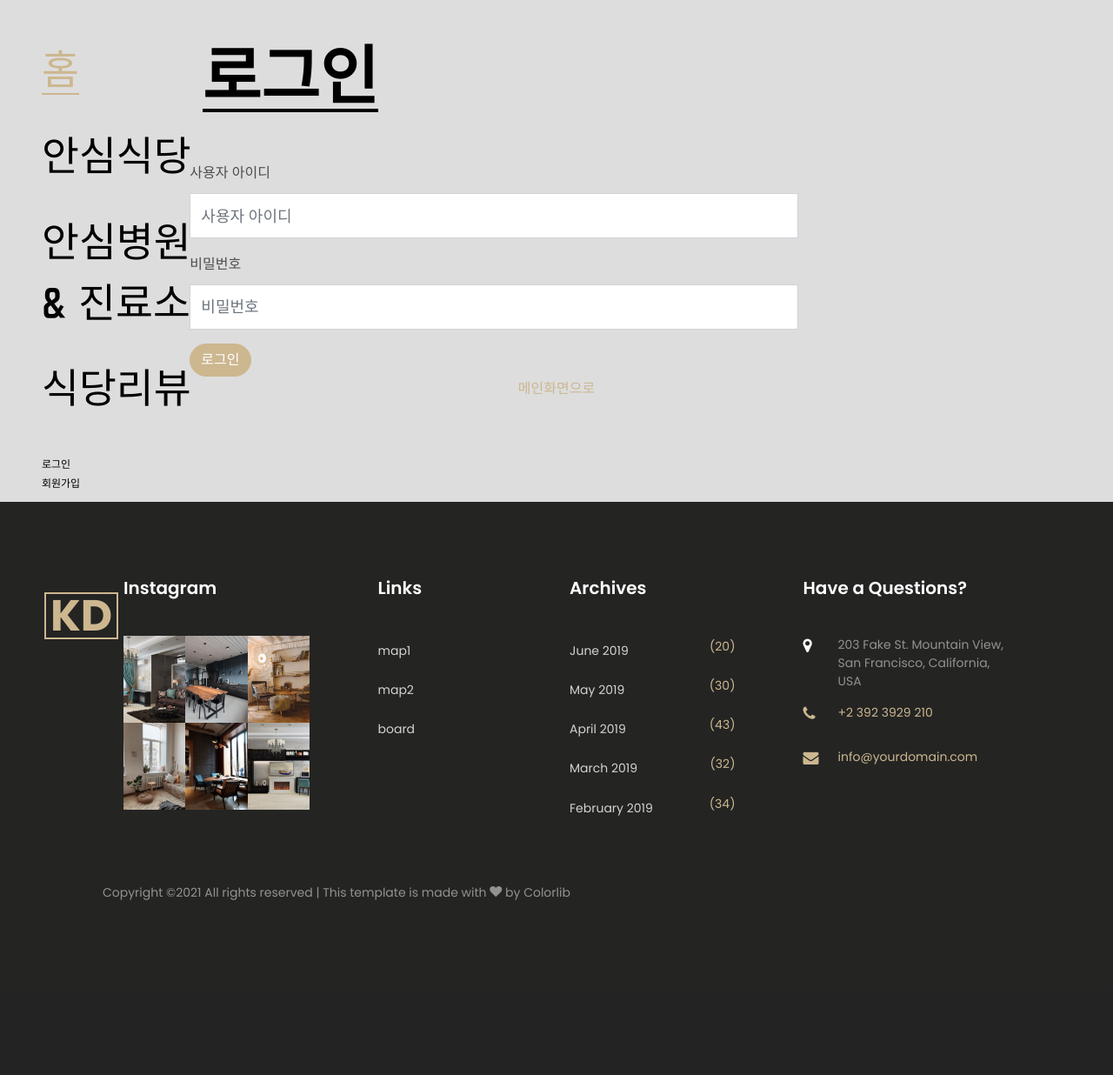
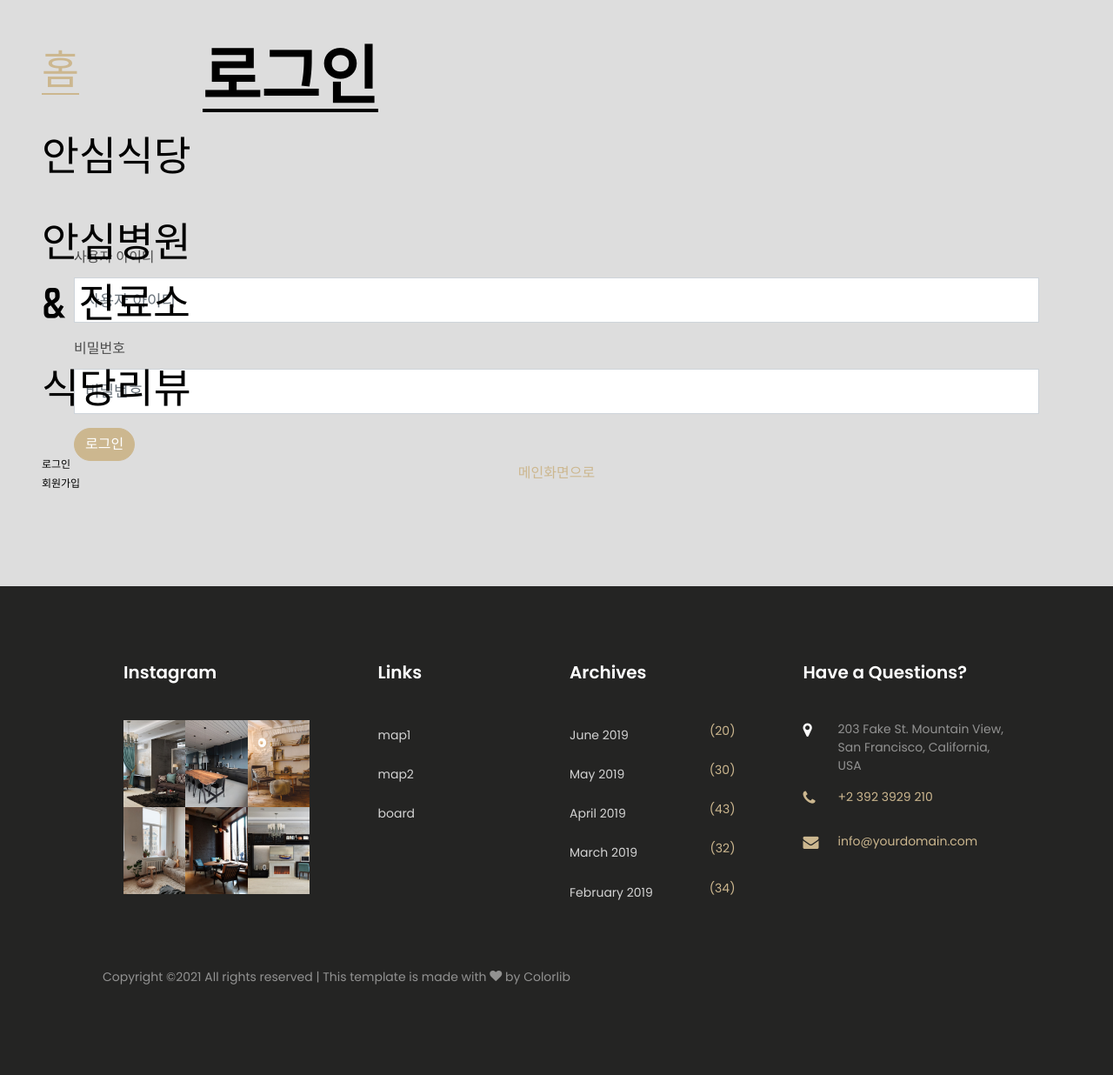
Before and after one commit to SUJEONG999/webproject, a Django app: page /login/ in a window 1280 px wide. Shown: the whole page at 87% size. Before the commit the page ends 1035 px from the top, so only its background shows below. Run offline with Django 3.2, Linux system fonts and the light colour scheme; some libraries are stand-ins or nearby versions; some web fonts are replaced.

Commit message:
2021.02.07 UPDATE

```diff
--- a/projectapp/templates/index.html
+++ b/projectapp/templates/index.html
@@ -52,9 +52,7 @@
 				</p>
 			</nav>
 
-			<div class="colorlib-footer">
-				<h1 id="colorlib-logo"><a href="index.html">KD</a></h1>
-			</div>
+
 		</aside> <!-- END COLORLIB-ASIDE -->
 		<div id="colorlib-main">
 			<section class="ftco-section ftco-no-pt ftco-no-pb mb-5 ftco-intro">
--- a/projectapp/templates/login.html
+++ b/projectapp/templates/login.html
@@ -51,10 +51,6 @@
 					<span><a href="../register">회원가입</a></span>
 				</p>
 			</nav>
-
-			<div class="colorlib-footer">
-				<h1 id="colorlib-logo"><a href="index.html">KD</a></h1>
-			</div>
 		</aside> <!-- END COLORLIB-ASIDE -->
 		<div id="colorlib-main">
 
@@ -67,29 +63,29 @@
 	        </div>
 				</div>
 			</section>
-			<section class="ftco-section-no-padding">
-				<div class="container-fluid px-3 px-md-0">
-					<div class="row justify-content-end">
-						<div class="hero-wrap col-md-10">
-							<div class="overlay"></div>
-							<div class="d-flex">
+			<div class="container">
+				<div class="row mt-5">
+                	<div class="col-12 text-center" style="color:red">
+                    	{{error}}
+                	</div>
+            	</div>
+            	<div class="row mt-5">
+                	<div class="col-12">
 						<form method="POST" action="{% url 'login'%}">
 							{% csrf_token %}
 							<div class="form-group">
 								<label for="username">사용자 아이디</label>
-                 						<input style="width:700px" type="text" class="form-control" id="username"  name="useremail" placeholder="사용자 아이디" >
+								<input type="text" class="form-control" id="username"  name="useremail" placeholder="사용자 아이디" >
 							</div>
 							<div class="form-group">
 								<label for="password">비밀번호</label>
-                   						<input style="width:700px" type="password" class="form-control" id="password" name="password" placeholder="비밀번호" >
+								<input type="password" class="form-control" id="password" name="password" placeholder="비밀번호" >
 							</div>
 								<button type="submit" class="btn btn-primary">로그인</button>
 						</form>
 					</div>
 				</div>
 			</div>
-				</div>
-			</section>
 
 
 				<div class="col-12 text-center">
```
Also changed, not shown: projectapp/templates/register.html (+20 -23 lines). Lines whose indentation alone changed are shown as unchanged.
